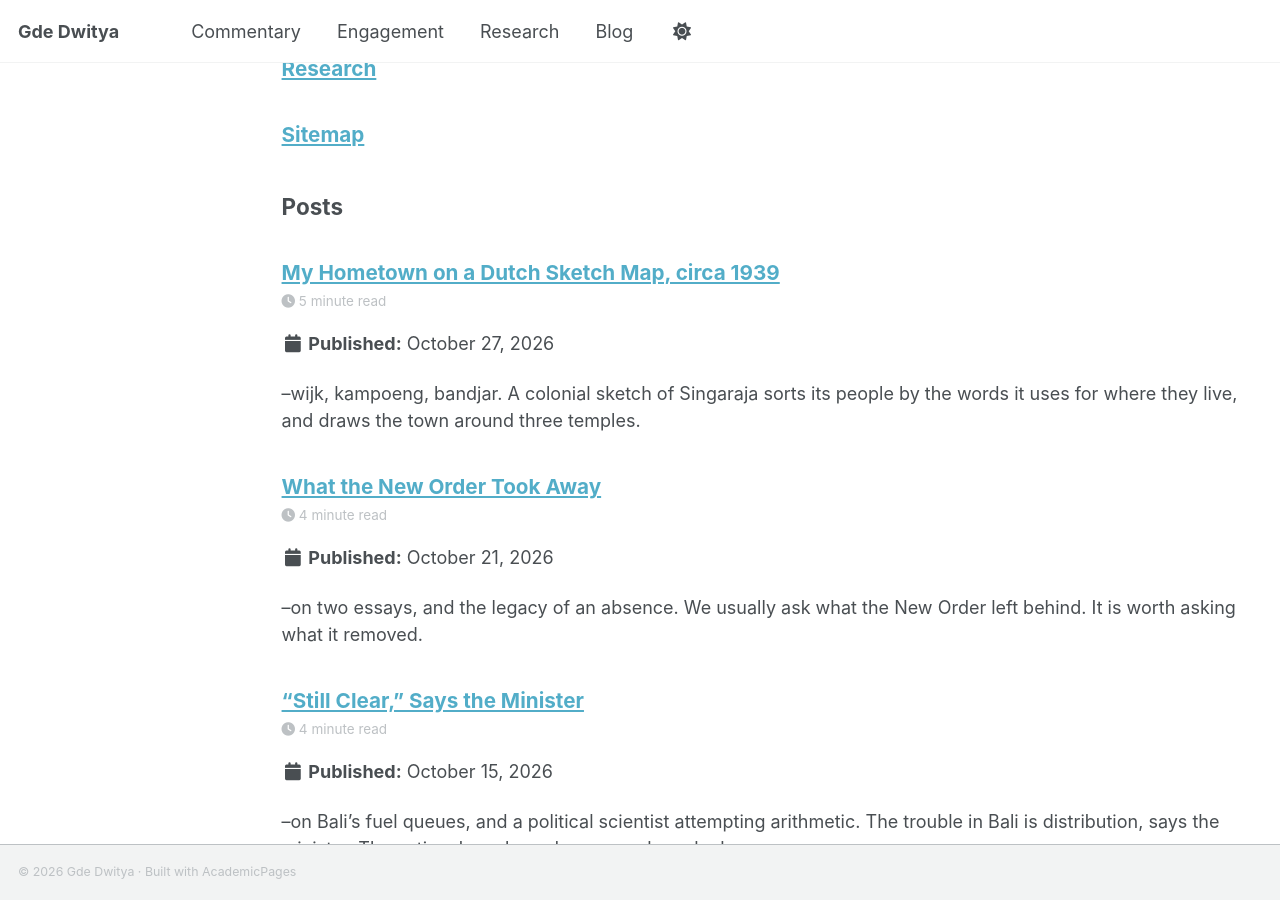
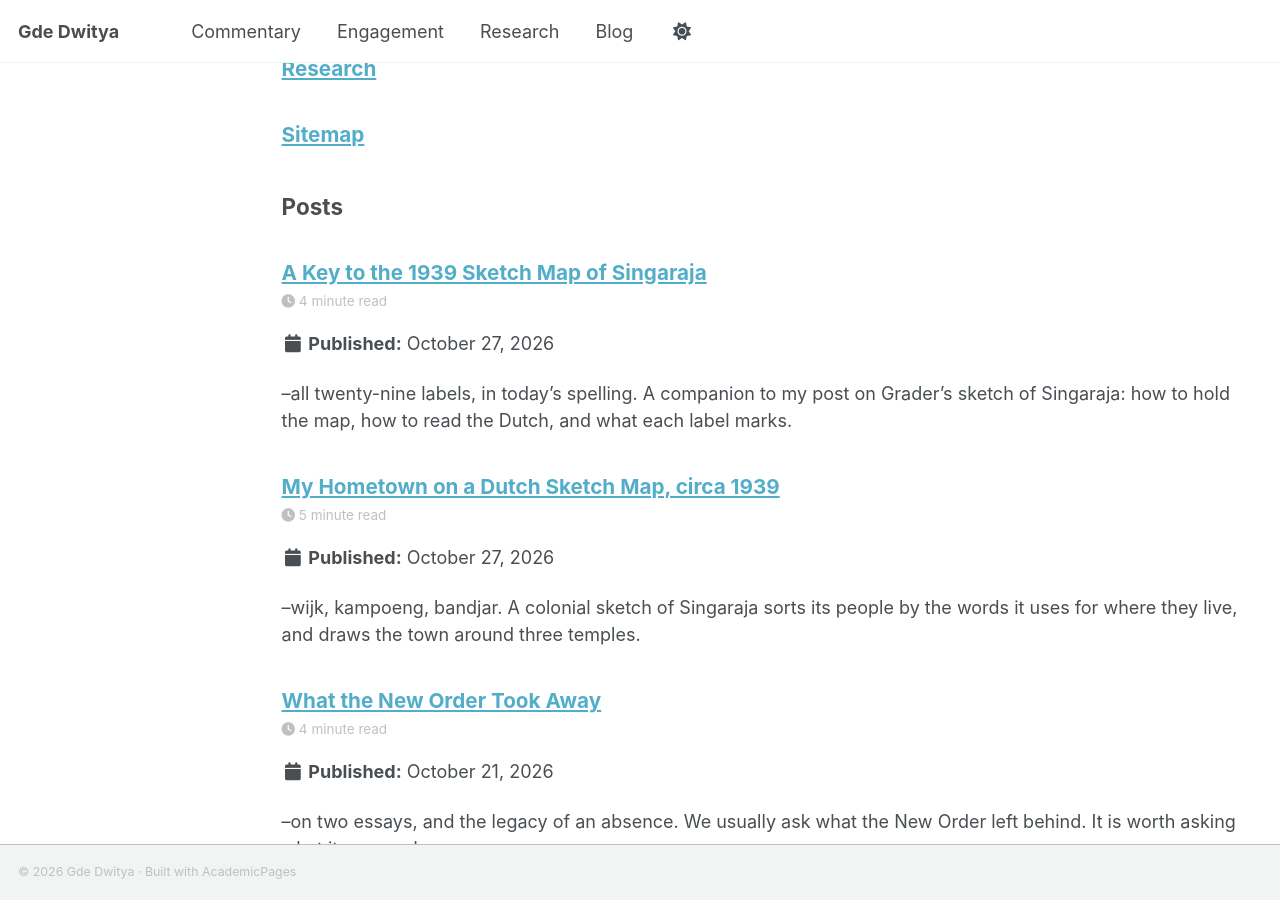
Before and after one commit to gddwty/gddwty.github.io, a Jekyll site: the page built from _pages/sitemap.md, in a window 1280 px wide and 900 px high, scrolled down 583 px. Built offline with Jekyll 4.4.1, drawn with Linux system fonts in a browser that asks for light colours; a style sheet for code colours, icons or effects is not loaded; part of the change alters nothing that is shown.

Commit message:
new blog post on map

```diff
--- /dev/null
+++ b/_posts/2026-10-27-singaraja-1939-map-key.md
@@ -0,0 +1,73 @@
+---
+title: "A Key to the 1939 Sketch Map of Singaraja"
+date: 2026-10-27 18:00:00 +0000
+permalink: /blog/singaraja-1939-map-key/
+topics: [history, Bali]
+excerpt: "–all twenty-nine labels, in today's spelling. A companion to my post on Grader's sketch of Singaraja: how to hold the map, how to read the Dutch, and what each label marks."
+read_time: true
+share: false
+related: false
+comments: false
+---
+
+*–all twenty-nine labels, in today's spelling.*
+
+<p class="post-tags"><span class="tag">#history</span> <span class="tag">#Bali</span></p>
+
+In my [last post](/blog/wijk-kampoeng-bandjar/) I used about a dozen of the labels on C. J. Grader's 1939 sketch of Singaraja. The map has twenty-nine. This post is the full key, for anyone from Singaraja who wants to find their own neighbourhood on it, and for anyone who simply likes old maps. The red numbers are mine; the [unmarked original](/images/blog/wijk-kampoeng-bandjar/desa-boeleleng-1939-original.jpg){:target="_blank" rel="noopener"} is here.
+
+<figure style="max-width: 640px; margin: 1.5em auto;">
+  <img src="/images/blog/wijk-kampoeng-bandjar/desa-boeleleng-1939-annotated.jpg" alt="Hand-drawn Dutch sketch map titled 'Schets desa Boeleleng weergevende de woonwijken en bandjar's, schaal 1:20.000', with red markers numbered 1 to 29 next to each label. The harbour and the Chinese, Arab and Buginese quarters are at the top, the hatched European quarter runs down the middle, Balinese banjars lie on either side towards the bottom, and the legend is at bottom left.">
+</figure>
+
+First, three things to know before you start.
+
+**Which way is up.** There is no north arrow, but the harbour is at the top, so north is roughly up. The hills lie south, at the bottom. That means *kaja*, towards the mountain, is south here, and *kelod*, towards the sea, is north.
+
+**The spelling.** It is Dutch-era: *oe* is u, *dj* is j, *tj* is c. So *Boelèlèng* is Buleleng, *Bandjar Djawa* is Banjar Jawa, and *Poera* is Pura.
+
+**The scale.** The title says 1:20,000, so a centimetre on Grader's drawing was 200 metres on the ground. The plate was shrunk for printing, though, so do not measure distances off the copy you see here.
+
+Now the labels. Page numbers refer to Grader's article.
+
+| # | On the map | In today's terms | Note |
+|---|---|---|---|
+| 1 | *Chineesche wijk* | Chinese quarter | East bank of the river mouth, by the harbour: the trading district. |
+| 2 | *Poera Segara* | Pura Segara, the sea temple | One of the three village temples that all the *banjar*s worship (p. 340). |
+| 3 | *Mohammadaansche begraafplaats* | Muslim cemetery | Beside the harbour, among the Muslim quarters. |
+| 4 | *weg naar Sangsit* | Road to Sangsit | Heading east. Sangsit's ornate temple style opens Grader's article (p. 330). |
+| 5 | *Arabische wijk* | Arab quarter | Harbour district. |
+| 6 | *Kampoeng Tinggi* | Kampung Tinggi | East of the river. Where I grew up. |
+| 7 | *Boegineesche wijk* | Buginese quarter | On the spit west of the harbour; Bugis seafarers and traders. |
+| 8 | *Kampoeng Kadjanan* | Kampung Kajanan | |
+| 9 | *Kampoeng Bali* | Kampung Bali | A *kampoeng*, not a *banjar*. See the [last post](/blog/wijk-kampoeng-bandjar/). |
+| 10 | ⚓ | Harbour | Buleleng's old roadstead and port. |
+| 11 | *Bandjar Djawa* | Banjar Jawa | |
+| 12 | *Bandjar Tengah* | Banjar Tengah, "middle ward" | |
+| 13 | *Bandjar Pegoejangan* | Banjar Peguyangan | Probably right, but the lettering is faint. |
+| 14 | *weg naar Pengastoelan* | Road to Pengastulan | Heading west, towards the newer settlements (p. 330). |
+| 15 | *Sandjar Polak* | Banjar Petak, or Polak | "Sandjar" is the draughtsman's slip for *Bandjar*. The name itself is hard to read. |
+| 16 | *Sema* | Burial and cremation ground | Next to the Pura Dalem, as usual. |
+| 17 | *Poera Dalem* | Pura Dalem, temple of the dead | Second of the three village temples. |
+| 18 | *Bandjar Banjoemala* | Banjar Banyumala | A detached settlement by the western river. Banyumala is also a *subak* that shares the village temples (p. 340). |
+| 19 | *Bandjar Penataran* | Banjar Penataran | |
+| 20 | *Bandjar Dangin Peken* | Banjar Dangin Peken, "east of the market" | |
+| 21 | *Bandjar Liligoendi* | Banjar Liligundi | |
+| 22 | *Sema* | Burial and cremation ground | A second one, in the west, by Banyumala. |
+| 23 | *Bandjar Tegal* | Banjar Tegal | The subject of Grader's article. Its temple, the Pura Pamajoen, is not marked; Grader puts it near the middle of the *banjar*, on the mountain side (p. 342), so on the southern edge of this block. |
+| 24 | *Poera Desa* | Pura Desa, the village temple | Third of the three village temples. It stands at the crossroads where the purification rite before Nyepi is held in alternate years (p. 361). |
+| 25 | *Bandjar Paketan* | Banjar Paketan | |
+| 26 | *weg naar Beratan* | Road to Beratan | Heading south, to the smiths' village, whose temples Grader found honouring Muslim, Madurese and Chinese gods (pp. 357–359). |
+| 27 | *Grens bebouwde kom* | Boundary of the built-up area | The thick toothed line. A *banjar*'s territory stops here: people in field huts outside it are not automatically members (p. 340). |
+| 28 | *Europeesche woonwijk* | European residential quarter | The hatched strip down the main road. |
+| 29 | *Hoofdwegen* | Main roads | Double lines with arrows. |
+
+Two rivers wind through the map as thin double lines, unlabelled. The eastern one runs down to the harbour and is presumably the Tukad Buleleng. The western one curls past Banyumala and Tegal, which fits the Tukad Banyumala; Grader says holy water for Banjar Tegal's temple festival is fetched from a spring in its ravine (p. 345).
+
+A last caution. The scan I worked from is about 100 dpi, so 13 is a probable reading and 15 a guess, and the map shows the town of the late 1930s. Many of these names are still kelurahan today, but the boundaries have moved. If you find your own *banjar* here and think I have it wrong, I would be glad to hear it.
+
+---
+
+**Sources**
+
+- C. J. Grader, "De Poera Pamajoen van Bandjar Tegal," *Djawa* 19 (1939), pp. 330–367; the map is the plate between pp. 340 and 341.
--- a/_posts/2026-10-27-wijk-kampoeng-bandjar.md
+++ b/_posts/2026-10-27-wijk-kampoeng-bandjar.md
@@ -37,6 +37,8 @@ Do the names survive? Many do. Today's Kecamatan Buleleng has [kelurahan](https:
 
 So the map answers a question I had not thought to ask: how did the colonial town sort the people in it? Mostly by vocabulary. And what held the town together, in Grader's eyes, was not the road down the middle but the three temples along it.
 
+*The full key to the map, all twenty-nine labels, is [here](/blog/singaraja-1939-map-key/).*
+
 ---
 
 **Sources**
```
Also changed, not shown: images/blog/wijk-kampoeng-bandjar/desa-boeleleng-1939-original.jpg (added).
